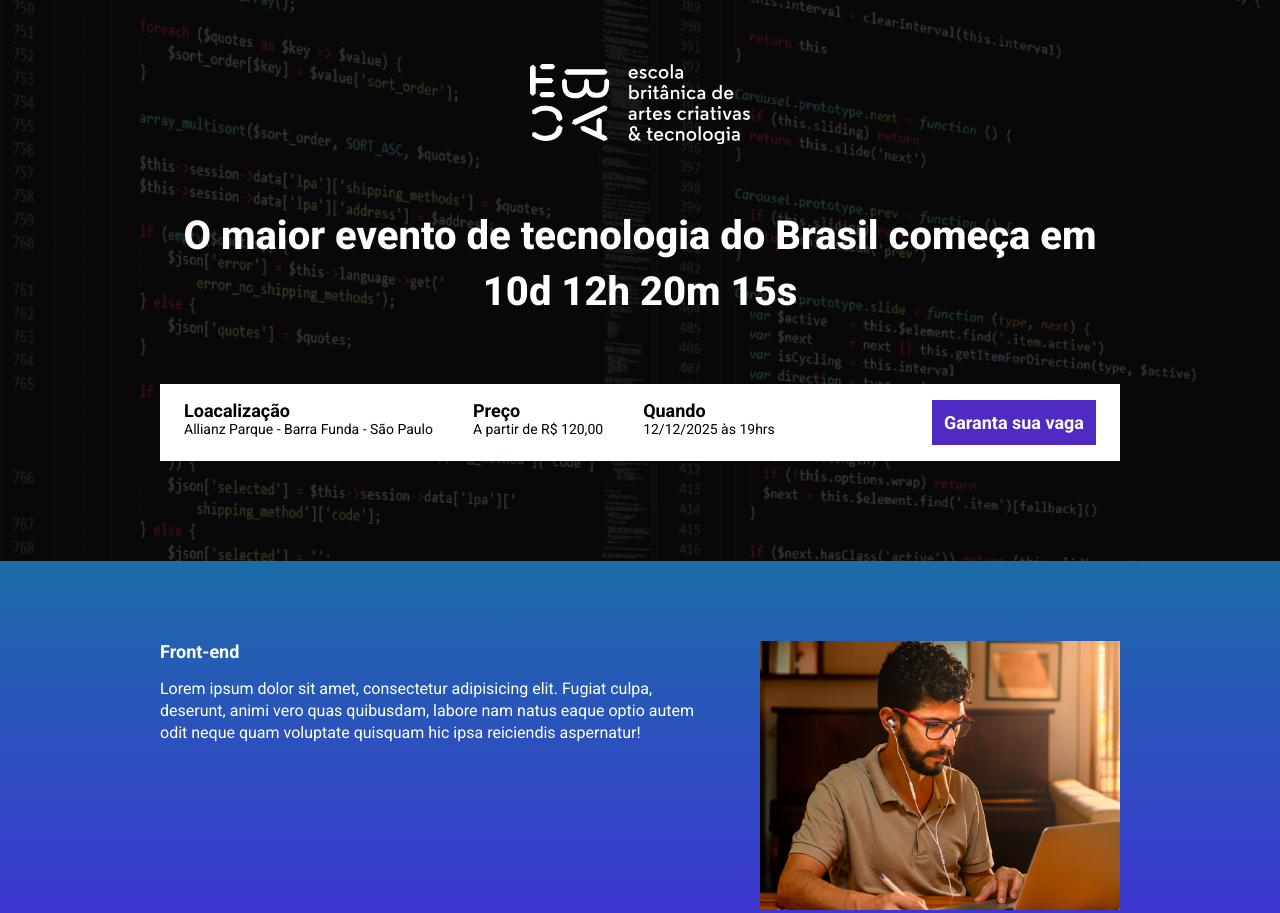
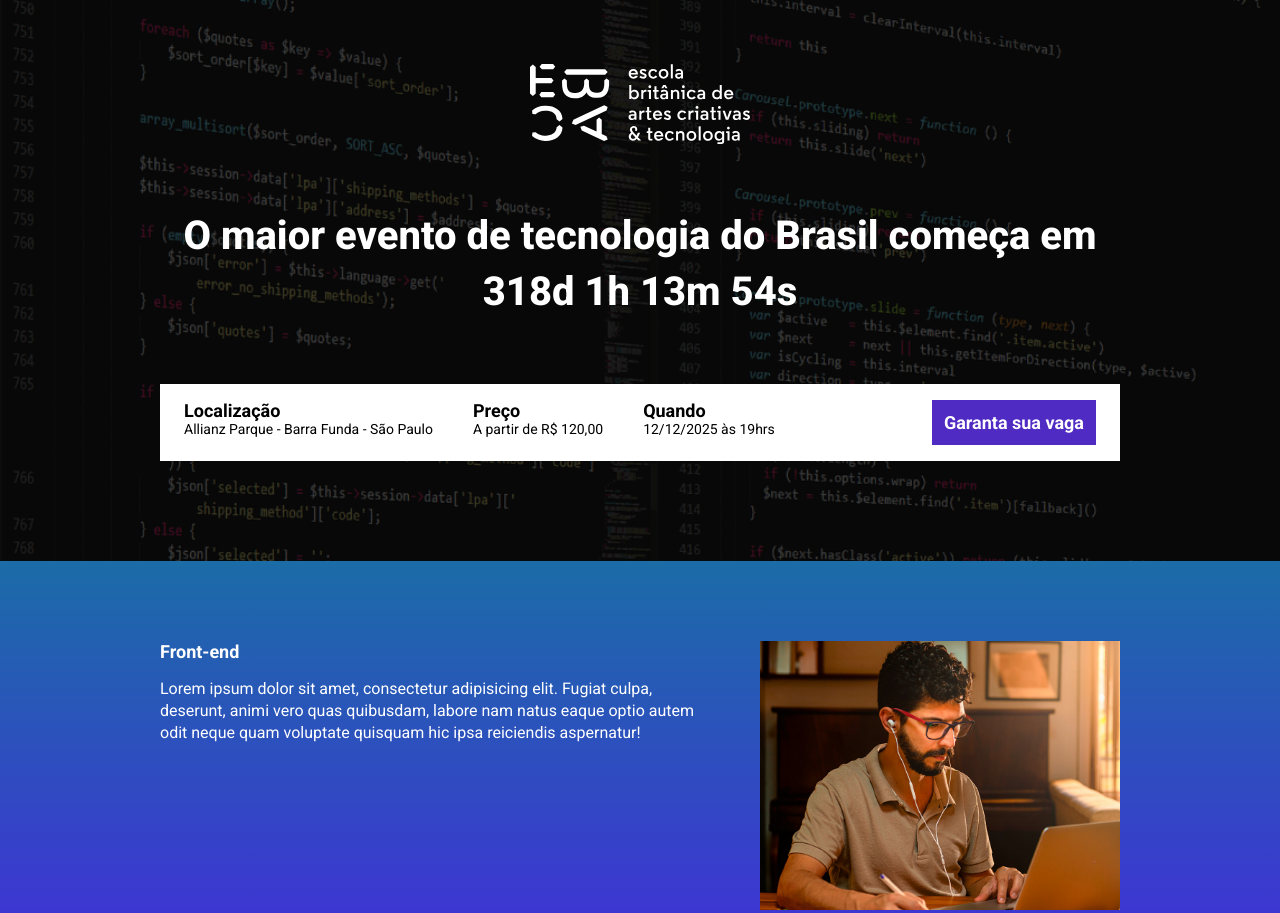
Before and after one commit to leandrodevman/ebac_tech_talks, a website built with Parcel: page src/index.html in a window 1280 px wide. Shown: the top 913 px of the page. Built offline with nearby package versions, Linux system fonts and the light colour scheme.

Commit message:
Criando a contagem regressiva

```diff
--- a/package.json
+++ b/package.json
@@ -2,9 +2,9 @@
   "name": "ebac_talks",
   "version": "1.0.0",
   "description": "",
-  "main": "index.js",
   "scripts": {
     "dev": "parcel src/index.html src/styles/main.scss src/scripts/main.js",
+    "build": "parcel build src/index.html",
     "test": "echo \"Error: no test specified\" && exit 1"
   },
   "keywords": [],
@@ -13,6 +13,7 @@
   "devDependencies": {
     "@parcel/transformer-sass": "^2.13.3",
     "parcel": "^2.13.3",
-    "sharp": "^0.33.5"
+    "sharp": "^0.33.5",
+    "svgo": "^3.3.2"
   }
 }
--- a/src/index.html
+++ b/src/index.html
@@ -15,12 +15,12 @@
         <div class="container">
             <img  class="hero__logo" src="./images/ebac_logo.svg" alt="EBAC">
             <p class="hero__text">
-                O maior evento de tecnologia do Brasil começa em 10d 12h 20m 15s
+                O maior evento de tecnologia do Brasil começa em <span id="contador"></span>
             </p>
             <div class="infos-bar">
                 <ul class="infos-bar__infos">
                     <li class="infos-bar__infos__item">
-                        <b>Loacalização</b>
+                        <b>Localização</b>
                         Allianz Parque - Barra Funda - São Paulo
                     </li>
                     <li class="infos-bar__infos__item">
--- a/src/scripts/main.js
+++ b/src/scripts/main.js
@@ -1 +1,27 @@
 AOS.init();
+
+const dataDoEvento = new Date("Dec 12, 2025 19:00:00");
+const timeStampDoEvento = dataDoEvento.getTime();
+
+const contaAsHoras = setInterval(function() {
+    const agora = new Date();
+    const timeStampAtual = agora.getTime();
+
+    const distanciaAteOEvento = timeStampDoEvento - timeStampAtual;
+
+    const diaEmMs = 1000 * 60 * 60 * 24;
+    const horaEmMs = 1000 * 60 * 60;
+    const minutoEmMs = 1000 * 60;
+
+    const diasAteOEvento = Math.floor(distanciaAteOEvento / diaEmMs);
+    const horasAteOEvento = Math.floor((distanciaAteOEvento % diaEmMs) / horaEmMs);
+    const minutosAteOEvento = Math.floor((distanciaAteOEvento % horaEmMs) / minutoEmMs);
+    const segundosAteOEvento = Math.floor((distanciaAteOEvento % minutoEmMs) / 1000);
+
+    document.getElementById('contador').innerHTML = `${diasAteOEvento}d ${horasAteOEvento}h ${minutosAteOEvento}m ${segundosAteOEvento}s`;
+
+    if (distanciaAteOEvento < 0) {
+        clearInterval(contaAsHoras);
+        document.getElementById('contador').innerHTML = 'Evento expirou';
+    }
+}, 1000);
```
Also changed, not shown: 1 other file.
